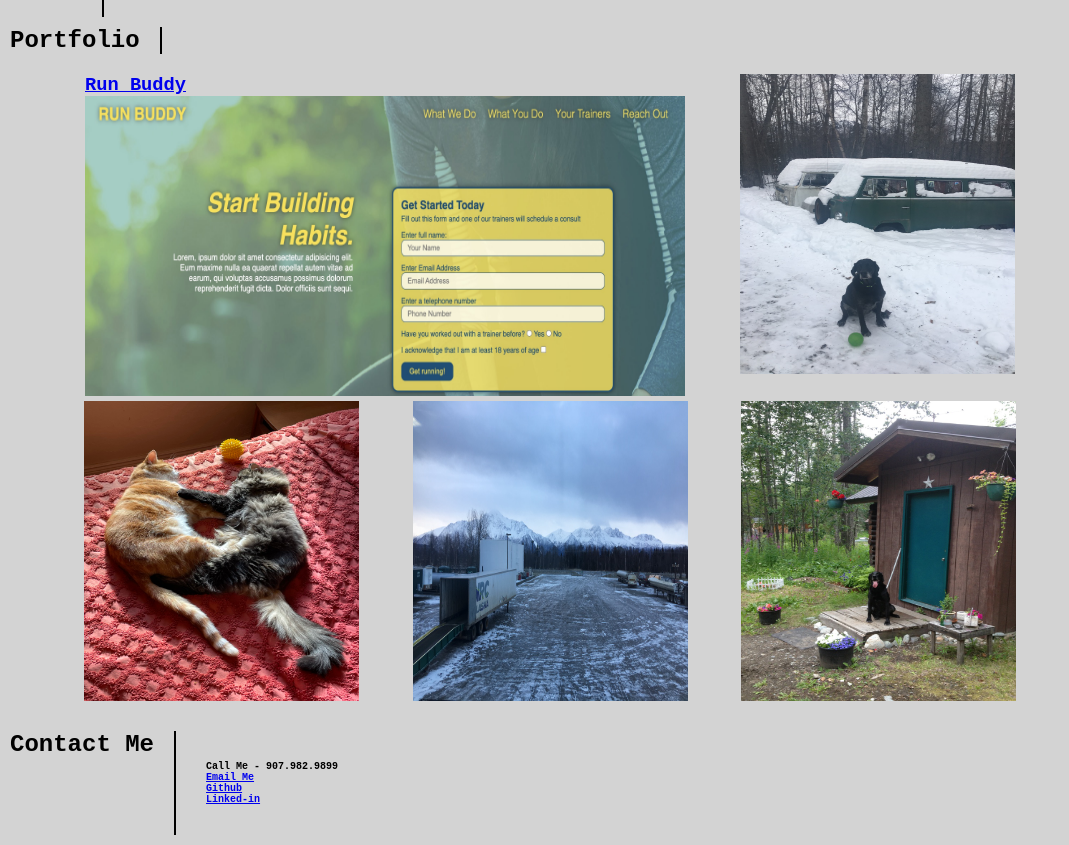
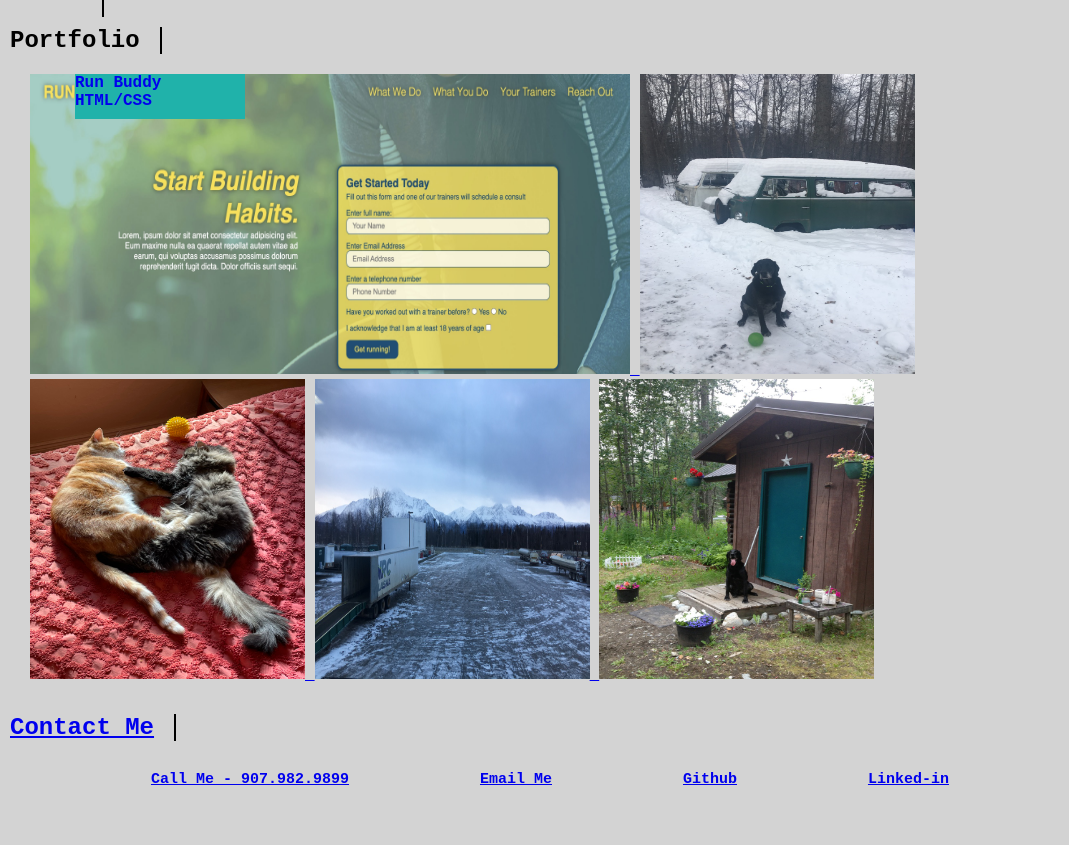
Before and after one commit to KimberlyPark/portfolio, a plain HTML site: page index.html in a window 1280 px wide. Shown: the part 631-1476 px from the top of the page, without its empty margins (0-1069 px from the left). After the commit the page ends 1439 px from the top, so only its background shows below. Drawn offline with Linux system fonts and the light colour scheme.

Commit message:
editing css

```diff
--- a/assets/css/style.css
+++ b/assets/css/style.css
@@ -102,6 +102,16 @@ p {
     justify-content: space-evenly;
 }
 
+.projectHeader1{
+    background: lightseagreen;
+    height: 45px;
+    width: 170px;
+    position: absolute;
+    z-index: 2;
+    left: 75px;
+    font-weight: bold;
+}
+
 .run-buddy-img {
     height: 300px;
     width: 600px;
@@ -113,16 +123,18 @@ p {
 }
 
 .contactInfo {
-    display: inline;
-    float: right;
-    margin: 10px;
+    display: flex;
+    align-items: right;
+    justify-content: space-evenly;
 }
 
 ul{
     list-style: none;
 }
 
+
+
 .contactInfo li, .contactInfo li a {
-    font-size: 10px;
+    font-size: 15px;
     font-weight: bold;
 }
--- a/index.html
+++ b/index.html
@@ -18,13 +18,13 @@
         <nav>
             <ul>
                 <li>
-                    <a href="#about-me">About Me</a>
+                    <a href="#aboutMe">About Me</a>
                 </li>
                 <li>
                     <a href="#portfolio">Portfolio</a>
                 </li>
                 <li>
-                    <a href="#contact-me">Contact Me</a>
+                    <a href="#contactMe">Contact Me</a>
                 </li>
             </ul>
         </nav>
@@ -53,13 +53,18 @@
 <!--portfolio section start-->
 <section id="portfolio" class="portfolio">
     <h2>Portfolio</h2>
-    <section class="project-images">
-    <a href="https://kimberlypark.github.io/runn-buddy/">
-        <h3 class="run-buddy">Run Buddy</h3>
+
+    <section class ="project-images">
+        <a href="https://kimberlypark.github.io/runn-buddy/" >
+            <h4 class="projectHeader1">Run Buddy<br>HTML/CSS</h4>
+
+
+
         <img class="run-buddy-img" src="./assets/images/run-buddy-1.jpeg"
         alt="run-buddy api screenshot" />
-        </a>
 
+
+    </div>
         <img class="buddy-buses" src="./assets/images/buddy-buses.jpeg"
         alt="black lab with vw buses in the snow" />
 
```
